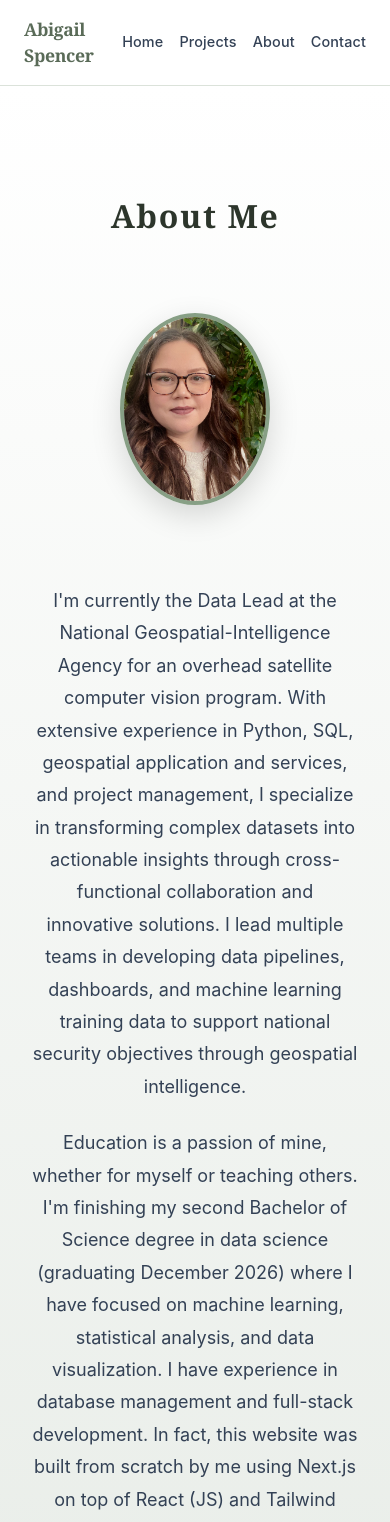
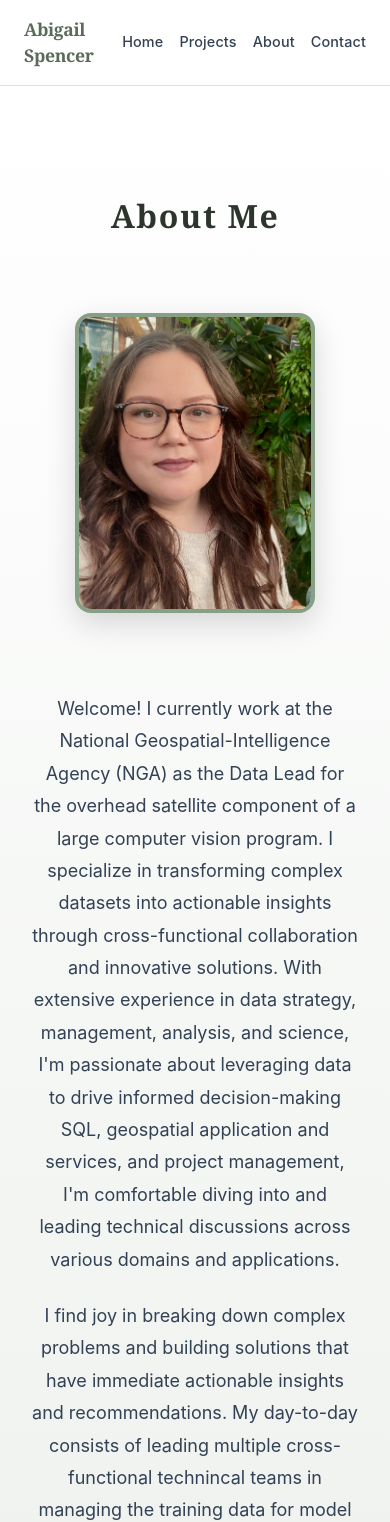
Before and after one commit to spencer-navy/portfolio, a Next.js app: page /about in a window 390 px wide. Shown: the top 1522 px of the page. Built offline with nearby package versions, Linux system fonts and the light colour scheme.

Commit message:
update About page: widen layout and change profile picture. update responsiveness

```diff
--- a/app/about/About.module.css
+++ b/app/about/About.module.css
@@ -29,6 +29,8 @@
     text-align: center !important;
 }
 
+
+
 /* Bio Section */
 .bioSection {
     padding: 2rem 0 4rem;
@@ -37,16 +39,16 @@
 .bioContent {
     display: flex;
     gap: 3rem;
-    align-items: center;
-    max-width: 1000px;
+    align-items: center; /* Keep as center for vertical alignment */
+    max-width: none; /* Remove the 1000px constraint to use full width */
     margin: 0 auto;
 }
 
-/* Profile image */
+/* Profile image - Match homepage style */
 .profileImageWrapper {
-    width: 350px;
-    height: 480px;
-    border-radius: 50% / 50%;
+    width: 400px; /* Match homepage width */
+    height: 500px; /* Match homepage height */
+    border-radius: 16px; /* Match homepage rounded corners */
     overflow: hidden;
     border: 4px solid #879f85;
     box-shadow: 0 10px 30px rgba(0, 0, 0, 0.15);
@@ -59,9 +61,10 @@
     object-fit: cover;
 }
 
-/* Bio text container */
+/* Bio text container - Allow it to use more width */
 .bioText {
     flex: 1;
+    max-width: none; /* Remove any width restrictions */
 }
 
 .paragraph {
@@ -70,7 +73,7 @@
     line-height: 1.8;
     color: #334155 !important;
     margin-bottom: 1.5rem;
-    text-align: center;
+    text-align: center; /* Changed from center to left for better readability */
 }
 
 .paragraph:last-child {
@@ -267,6 +270,26 @@
 }
 
 /* Responsive - Stack vertically on smaller screens */
+
+/* Photo/bio stacks at 1400px */
+@media (max-width: 1400px) {
+    .bioContent {
+        flex-direction: column;
+        align-items: center;
+    }
+
+    .profileImageWrapper {
+        width: 350px;
+        height: 438px;
+        margin-bottom: 2rem;
+    }
+
+    .paragraph {
+        text-align: center;
+    }
+}
+
+/* Books stack at 1024px */
 @media (max-width: 1024px) {
     .readingSectionsContainer {
         flex-direction: column;
@@ -283,19 +306,9 @@
 }
 
 @media (max-width: 768px) {
-    .bioContent {
-        flex-direction: column;
-        align-items: center;
-    }
-
     .profileImageWrapper {
-        width: 180px;
-        height: 230px;
-        margin-bottom: 2rem;
-    }
-
-    .paragraph {
-        text-align: center;
+        width: 300px;
+        height: 375px;
     }
 
     .heroTitle {
@@ -314,8 +327,8 @@
 
 @media (max-width: 480px) {
     .profileImageWrapper {
-        width: 150px;
-        height: 192px;
+        width: 240px;
+        height: 300px;
     }
 
     .heroTitle {
@@ -334,8 +347,8 @@
 
 @media (max-width: 360px) {
     .profileImageWrapper {
-        width: 130px;
-        height: 166px;
+        width: 200px;
+        height: 250px;
     }
 
     .heroTitle {
--- a/app/about/page.js
+++ b/app/about/page.js
@@ -122,6 +122,45 @@ export default function About() {
             isbn: '9781541618510',
             purchaseUrl: 'https://www.amazon.com/dp/1541618513',
             coverUrl: 'https://m.media-amazon.com/images/I/91fposOm+OL._SL1500_.jpg'
+        },
+        {id: 35,
+            title: 'Practical Deep Learning, 2nd Edition',
+            author: 'Ronald T. Kneusel',
+            isbn: '9781718504202',
+            purchaseUrl: 'https://nostarch.com/practical-deep-learning-python-2E',
+            coverUrl: 'https://prodimage.images-bn.com/pimages/9781718504202_p0_v2_s600x595.jpg'
+        },
+        {
+            id: 36,
+            title: 'Data Structures the Fun Way: An Amusing Adventure with Coffee-Filled Examples',
+            author: 'Jeremy Kubica',
+            isbn: '9781718502604',
+            purchaseUrl: 'https://nostarch.com/data-structures-fun-way',
+            coverUrl: 'https://prodimage.images-bn.com/pimages/9781718502604_p0_v2_s600x595.jpg'
+        },
+        {
+            id: 37,
+            title: 'Math for Deep Learning: What You Need to Know to Understand Neural Networks',
+            author: 'Jeremy Kubica',
+            isbn: '9781718501904',
+            purchaseUrl: 'https://nostarch.com/math-deep-learning',
+            coverUrl: 'https://prodimage.images-bn.com/pimages/9781718501904_p0_v1_s600x595.jpg'
+        },
+        {
+            id: 39,
+            title: 'Dive Into Algorithms: A Pythonic Adventure for the Intrepid Beginner',
+            author: 'Bradford Tuckfield',
+            isbn: '9781718500686',
+            purchaseUrl: 'https://nostarch.com/Dive-Into-Algorithms',
+            coverUrl: 'https://prodimage.images-bn.com/pimages/9781718500686_p0_v4_s600x595.jpg'
+        },
+        {
+            id: 40,
+            title: 'Bayesian Statistics the Fun Way',
+            author: 'Will Kurt',
+            isbn: '9781593279561',
+            purchaseUrl: 'https://nostarch.com/learnbayes',
+            coverUrl: 'https://prodimage.images-bn.com/pimages/9781593279561_p0_v2_s600x595.jpg'
         }
     ];
 
@@ -283,13 +322,21 @@ export default function About() {
             purchaseUrl: 'https://www.barnesandnoble.com/w/python-for-data-analysis-wes-mckinney/1141119355',
             coverUrl: 'https://prodimage.images-bn.com/pimages/9781098104030_p0_v5_s600x595.jpg'
         },
+        {
+            id: 38,
+            title: 'How AI Works: From Sorcery to Science',
+            author: 'Ronald T. Kneusel',
+            isbn: '9781718503724',
+            purchaseUrl: 'https://nostarch.com/how-ai-works',
+            coverUrl: 'https://prodimage.images-bn.com/pimages/9781718503724_p0_v1_s600x595.jpg'
+        }
     ];
 
     // Add this helper function before renderBookGrid
     const getRetailerName = (url) => {
         if (url.includes('amazon.com')) return 'Amazon';
         if (url.includes('barnesandnoble.com') || url.includes('bn.com')) return 'Barnes & Noble';
-        if (url.includes('bookshop.org')) return 'Bookshop';
+        if (url.includes('nostarch.com')) return 'No Starch Press';
         // Add more retailers as needed
         return 'Retailer'; // fallback
     };
@@ -349,8 +396,8 @@ export default function About() {
                                 <Image
                                     src="/professional-photo.jpg"
                                     alt="Abigail Spencer"
-                                    width={220}
-                                    height={280}
+                                    width={400}
+                                    height={500}
                                     quality={95}
                                     priority
                                     className={styles.profileImage}
@@ -359,13 +406,28 @@ export default function About() {
 
                             <div className={styles.bioText}>
                                 <p className={styles.paragraph}>
-                                    I'm currently the Data Lead at the National Geospatial-Intelligence Agency
-                                    for an overhead satellite computer vision program. With extensive experience
-                                    in Python, SQL, geospatial application and services, and project management,
+                                    Welcome! I currently work at the National Geospatial-Intelligence Agency (NGA)
+                                    as the Data Lead for the overhead satellite component of a large computer vision program.
                                     I specialize in transforming complex datasets into actionable insights through
-                                    cross-functional collaboration and innovative solutions. I lead multiple teams in
-                                    developing data pipelines, dashboards, and machine learning training data to support
-                                    national security objectives through geospatial intelligence.
+                                    cross-functional collaboration and innovative solutions. With extensive experience in data strategy,
+                                    management, analysis, and science, I'm passionate about leveraging data to drive informed decision-making                                   SQL, geospatial application and services, and project management, I'm comfortable diving into
+                                    and leading technical discussions across various domains and applications.
+                                </p>
+
+                                <p className={styles.paragraph}>
+                                    I find joy in breaking down complex problems and building solutions that have immediate actionable insights
+                                    and recommendations. My day-to-day consists of leading multiple cross-functional technincal teams
+                                    in managing the training data for model development. This includes developing complex data pipelines,
+                                    setting priortization and strategy, and developing state-of-the art data priorities in support of deep learning
+                                    model development to support national security objectives through geospatial intelligence.
+                                </p>
+
+                                <p className={styles.paragraph}>
+                                    I served in the United States Navy for 8 years, with three overseas deployments as an intelligence analyst.
+                                    This invaluable experience instilled a strong work ethic, attention to detail, and the ability to thrive in
+                                    high-pressure environments. It's also where I got my start in data, working with complex datasets to provide actionable
+                                    intelligence to commanders in the field. This is where I honed my analytical skills and learned the important of clear,
+                                    succint, timely, and most importantly, accurate communication of complex information to diverse audiences.
                                 </p>
 
                                 <p className={styles.paragraph}>
@@ -374,7 +436,8 @@ export default function About() {
                                     where I have focused on machine learning, statistical analysis, and data visualization.
                                     I have experience in database management and full-stack development. In fact, this website
                                     was built from scratch by me using Next.js on top of React (JS) and Tailwind CSS.
-                                    After graduation, I plan to pursue graduate studies to further deepen my expertise in engineering and analysis.
+                                    After graduation, I plan to pursue a Master's of Science in Data Analytics Engineering to further
+                                    deepen my expertise in engineering and analysis.
                                 </p>
                             </div>
                         </div>
```
Also changed, not shown: app/Home.module.css (line endings or trailing spaces).
